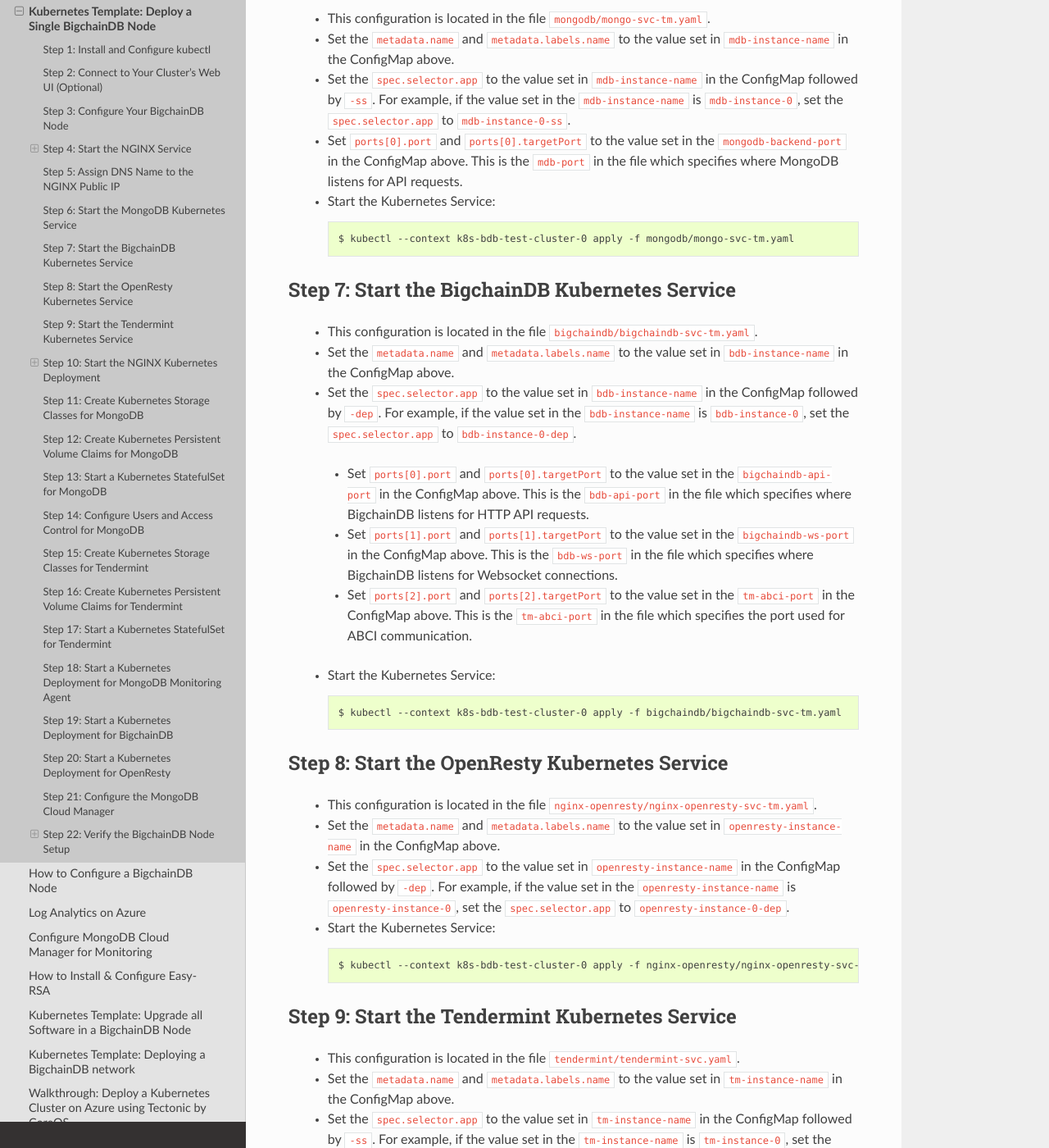
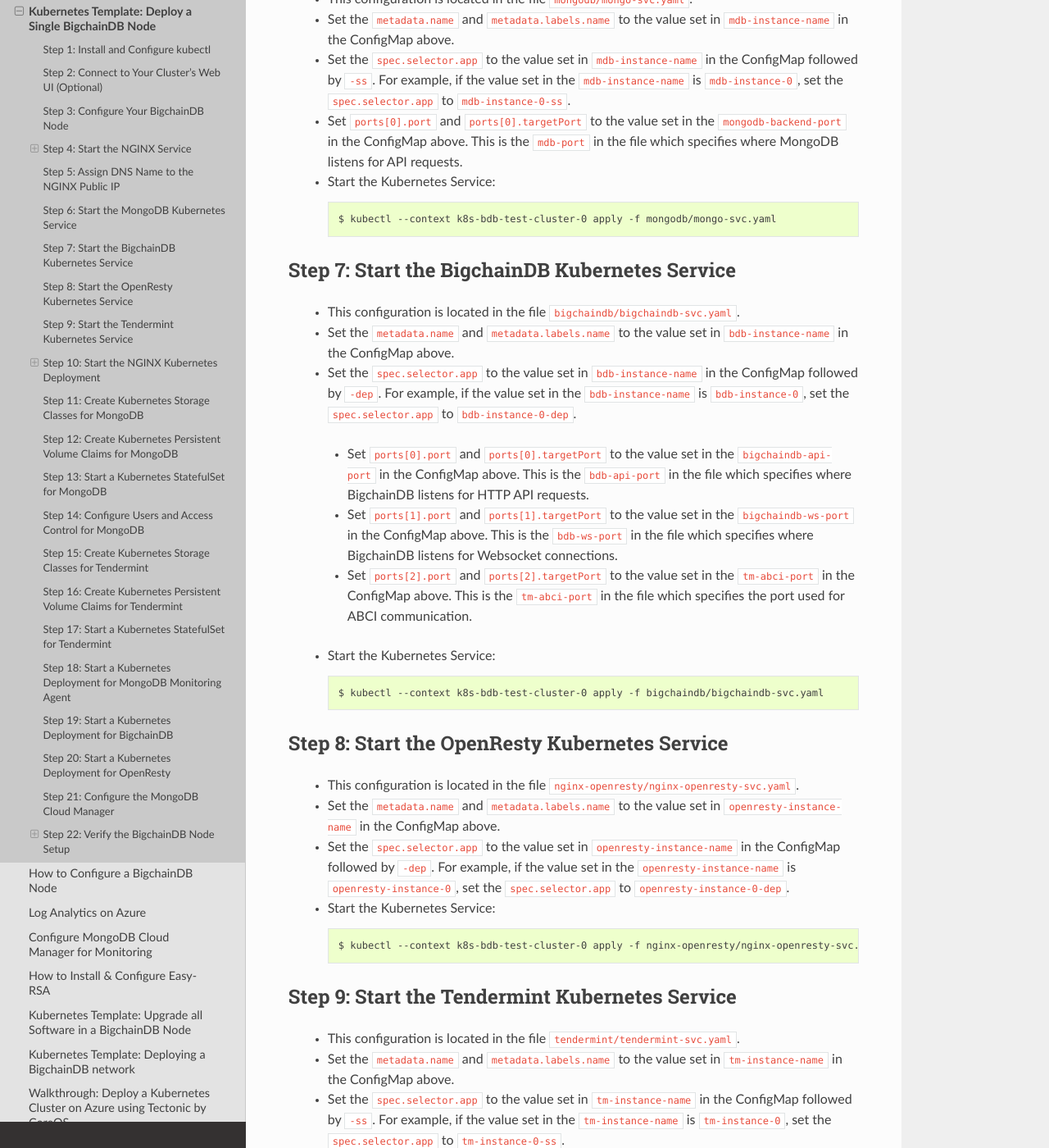
Before and after one commit to bigchaindb/bigchaindb, a Sphinx documentation site: the page built from docs/server/source/production-deployment-template/node-on-kubernetes.rst, in a window 1280 px wide and 1400 px high, scrolled down 4123 px. Shown: the whole window at 82% size. Built offline with Sphinx 7.4.7 and the Read the Docs theme 2.0.0, drawn with Linux system fonts in a browser that asks for light colours; some of the changed text lies outside the part shown.

Commit message:
Addressing comments and removing *-tm* or *-tmt* references

```diff
--- a/docs/server/source/production-deployment-template/node-config-map-and-secrets.rst
+++ b/docs/server/source/production-deployment-template/node-config-map-and-secrets.rst
@@ -35,7 +35,7 @@
 ~~~~~~~~~~~~~~~~~
 
 The ``cluster-fqdn`` field specifies the domain you would have
-:ref:`registered before <register-a-domain-and-get-an-ssl-certificate-for-it-tmt>`.
+:ref:`registered before <register-a-domain-and-get-an-ssl-certificate-for-it>`.
 
 
 vars.cluster-frontend-port
--- a/docs/server/source/production-deployment-template/node-on-kubernetes.rst
+++ b/docs/server/source/production-deployment-template/node-on-kubernetes.rst
@@ -3,13 +3,12 @@
 Kubernetes Template: Deploy a Single BigchainDB Node
 ====================================================
 
-This page describes how to deploy a stand-alone BigchainDB + Tendermint node,
-or a static network of BigchainDB + Tendermint nodes.
+This page describes how to deploy a stand-alone BigchainDB + Tendermint node
 using `Kubernetes <https://kubernetes.io/>`_.
 It assumes you already have a running Kubernetes cluster.
 
 Below, we refer to many files by their directory and filename,
-such as ``configuration/config-map-tm.yaml``. Those files are files in the
+such as ``configuration/config-map.yaml``. Those files are files in the
 `bigchaindb/bigchaindb repository on GitHub <https://github.com/bigchaindb/bigchaindb/>`_
 in the ``k8s/`` directory.
 Make sure you're getting those files from the appropriate Git branch on
@@ -125,7 +124,7 @@
 Step 4.1: Vanilla NGINX
 ^^^^^^^^^^^^^^^^^^^^^^^
 
-   * This configuration is located in the file ``nginx-http/nginx-http-svc-tm.yaml``.
+   * This configuration is located in the file ``nginx-http/nginx-http-svc.yaml``.
 
    * Set the ``metadata.name`` and ``metadata.labels.name`` to the value
      set in ``ngx-instance-name`` in the ConfigMap above.
@@ -153,7 +152,7 @@
 
      .. code:: bash
 
-        $ kubectl --context k8s-bdb-test-cluster-0 apply -f nginx-http/nginx-http-svc-tm.yaml
+        $ kubectl --context k8s-bdb-test-cluster-0 apply -f nginx-http/nginx-http-svc.yaml
 
 
 Step 4.2: NGINX with HTTPS
@@ -165,7 +164,7 @@
    * You should have already created the necessary Kubernetes Secrets in the previous
      step (i.e. ``https-certs``).
 
-   * This configuration is located in the file ``nginx-https/nginx-https-svc-tm.yaml``.
+   * This configuration is located in the file ``nginx-https/nginx-https-svc.yaml``.
 
    * Set the ``metadata.name`` and ``metadata.labels.name`` to the value
      set in ``ngx-instance-name`` in the ConfigMap above.
@@ -199,10 +198,10 @@
 
      .. code:: bash
 
-        $ kubectl --context k8s-bdb-test-cluster-0 apply -f nginx-https/nginx-https-svc-tm.yaml
+        $ kubectl --context k8s-bdb-test-cluster-0 apply -f nginx-https/nginx-https-svc.yaml
 
 
-.. _assign-dns-name-to-nginx-public-ip-tmt:
+.. _assign-dns-name-to-nginx-public-ip:
 
 Step 5: Assign DNS Name to the NGINX Public IP
 ----------------------------------------------
@@ -245,12 +244,12 @@
 nodes in the network can reach this instance.
 
 
-.. _start-the-mongodb-kubernetes-service-tmt:
+.. _start-the-mongodb-kubernetes-service:
 
 Step 6: Start the MongoDB Kubernetes Service
 --------------------------------------------
 
-  * This configuration is located in the file ``mongodb/mongo-svc-tm.yaml``.
+  * This configuration is located in the file ``mongodb/mongo-svc.yaml``.
 
   * Set the ``metadata.name`` and ``metadata.labels.name`` to the value
     set in ``mdb-instance-name`` in the ConfigMap above.
@@ -269,15 +268,15 @@
 
     .. code:: bash
 
-       $ kubectl --context k8s-bdb-test-cluster-0 apply -f mongodb/mongo-svc-tm.yaml
+       $ kubectl --context k8s-bdb-test-cluster-0 apply -f mongodb/mongo-svc.yaml
 
 
-.. _start-the-bigchaindb-kubernetes-service-tmt:
+.. _start-the-bigchaindb-kubernetes-service:
 
 Step 7: Start the BigchainDB Kubernetes Service
 -----------------------------------------------
 
-  * This configuration is located in the file ``bigchaindb/bigchaindb-svc-tm.yaml``.
+  * This configuration is located in the file ``bigchaindb/bigchaindb-svc.yaml``.
 
   * Set the ``metadata.name`` and ``metadata.labels.name`` to the value
     set in ``bdb-instance-name`` in the ConfigMap above.
@@ -306,15 +305,15 @@
 
     .. code:: bash
 
-       $ kubectl --context k8s-bdb-test-cluster-0 apply -f bigchaindb/bigchaindb-svc-tm.yaml
+       $ kubectl --context k8s-bdb-test-cluster-0 apply -f bigchaindb/bigchaindb-svc.yaml
 
 
-.. _start-the-openresty-kubernetes-service-tmt:
+.. _start-the-openresty-kubernetes-service:
 
 Step 8: Start the OpenResty Kubernetes Service
 ----------------------------------------------
 
-  * This configuration is located in the file ``nginx-openresty/nginx-openresty-svc-tm.yaml``.
+  * This configuration is located in the file ``nginx-openresty/nginx-openresty-svc.yaml``.
 
   * Set the ``metadata.name`` and ``metadata.labels.name`` to the value
     set in ``openresty-instance-name`` in the ConfigMap above.
@@ -328,10 +327,10 @@
 
     .. code:: bash
 
-       $ kubectl --context k8s-bdb-test-cluster-0 apply -f nginx-openresty/nginx-openresty-svc-tm.yaml
+       $ kubectl --context k8s-bdb-test-cluster-0 apply -f nginx-openresty/nginx-openresty-svc.yaml
 
 
-.. _start-the-tendermint-kubernetes-service-tmt:
+.. _start-the-tendermint-kubernetes-service:
 
 Step 9: Start the Tendermint Kubernetes Service
 -----------------------------------------------
@@ -385,7 +384,7 @@
 Step 10.1: Vanilla NGINX
 ^^^^^^^^^^^^^^^^^^^^^^^^
 
-  * This configuration is located in the file ``nginx-http/nginx-http-dep-tm.yaml``.
+  * This configuration is located in the file ``nginx-http/nginx-http-dep.yaml``.
 
   * Set the ``metadata.name`` and ``spec.template.metadata.labels.app``
     to the value set in ``ngx-instance-name`` in the ConfigMap followed by a
@@ -418,14 +417,14 @@
 
     .. code:: bash
 
-       $ kubectl --context k8s-bdb-test-cluster-0 apply -f nginx-http/nginx-http-dep-tm.yaml
+       $ kubectl --context k8s-bdb-test-cluster-0 apply -f nginx-http/nginx-http-dep.yaml
 
 
 Step 10.2: NGINX with HTTPS
 ^^^^^^^^^^^^^^^^^^^^^^^^^^^
 
    * This configuration is located in the file
-     ``nginx-https/nginx-https-dep-tm.yaml``.
+     ``nginx-https/nginx-https-dep.yaml``.
 
    * Set the ``metadata.name`` and ``spec.template.metadata.labels.app``
      to the value set in ``ngx-instance-name`` in the ConfigMap followed by a
@@ -465,10 +464,10 @@
 
      .. code:: bash
 
-        $ kubectl --context k8s-bdb-test-cluster-0 apply -f nginx-https/nginx-https-dep-tm.yaml
+        $ kubectl --context k8s-bdb-test-cluster-0 apply -f nginx-https/nginx-https-dep.yaml
 
 
-.. _create-kubernetes-storage-class-mdb-tmt:
+.. _create-kubernetes-storage-class-mdb:
 
 Step 11: Create Kubernetes Storage Classes for MongoDB
 ------------------------------------------------------
@@ -594,12 +593,12 @@
     For notes on recreating a private volume form a released Azure disk resource consult
     :doc:`the page about cluster troubleshooting <../production-deployment-template/troubleshoot>`.
 
-.. _start-kubernetes-stateful-set-mongodb-tmt:
+.. _start-kubernetes-stateful-set-mongodb:
 
 Step 13: Start a Kubernetes StatefulSet for MongoDB
 ---------------------------------------------------
 
-  * This configuration is located in the file ``mongodb/mongo-ss-tm.yaml``.
+  * This configuration is located in the file ``mongodb/mongo-ss.yaml``.
 
   * Set the ``spec.serviceName`` to the value set in ``mdb-instance-name`` in
     the ConfigMap.
@@ -665,7 +664,7 @@
 
     .. code:: bash
 
-       $ kubectl --context k8s-bdb-test-cluster-0 apply -f mongodb/mongo-ss-tm.yaml
+       $ kubectl --context k8s-bdb-test-cluster-0 apply -f mongodb/mongo-ss.yaml
 
   * It might take up to 10 minutes for the disks, specified in the Persistent
     Volume Claims above, to be created and attached to the pod.
@@ -925,13 +924,13 @@
        $ kubectl --context k8s-bdb-test-cluster-0 apply -f mongodb-monitoring-agent/mongo-mon-dep.yaml
 
 
-.. _start-kubernetes-deployment-bdb-tmt:
+.. _start-kubernetes-deployment-bdb:
 
 Step 19: Start a Kubernetes Deployment for BigchainDB
 -----------------------------------------------------
 
   * This configuration is located in the file
-    ``bigchaindb/bigchaindb-dep-tm.yaml``.
+    ``bigchaindb/bigchaindb-dep.yaml``.
 
   * Set ``metadata.name`` and ``spec.template.metadata.labels.app`` to the
     value set in ``bdb-instance-name`` in the ConfigMap, followed by
@@ -980,13 +979,13 @@
 
     .. code:: bash
 
-       $ kubectl --context k8s-bdb-test-cluster-0 apply -f bigchaindb/bigchaindb-dep-tm.yaml
+       $ kubectl --context k8s-bdb-test-cluster-0 apply -f bigchaindb/bigchaindb-dep.yaml
 
 
   * You can check its status using the command ``kubectl get deployments -w``
 
 
-.. _start-kubernetes-deployment-openresty-tmt:
+.. _start-kubernetes-deployment-openresty:
 
 Step 20: Start a Kubernetes Deployment for OpenResty
 ----------------------------------------------------
--- a/docs/server/source/production-deployment-template/workflow.rst
+++ b/docs/server/source/production-deployment-template/workflow.rst
@@ -10,7 +10,7 @@
     We use standalone MongoDB (without Replica Set), BFT replication is handled by Tendermint.
 
 
-.. _register-a-domain-and-get-an-ssl-certificate-for-it-tmt:
+.. _register-a-domain-and-get-an-ssl-certificate-for-it:
 
 1. Register a Domain and Get an SSL Certificate for It
 ^^^^^^^^^^^^^^^^^^^^^^^^^^^^^^^^^^^^^^^^^^^^^^^^^^^^^^
@@ -63,7 +63,7 @@
     "app_hash": ""
     }
 
-.. _things-each-node-operator-must-do-tmt:
+.. _things-each-node-operator-must-do:
 
 Things Each Node Operator Must Do
 ---------------------------------
```
Also changed, not shown: other parts of docs/server/source/production-deployment-template/node-config-map-and-secrets.rst (+1 -1 lines), other parts of docs/server/source/production-deployment-template/node-on-kubernetes.rst (+11 -11 lines), docs/server/source/production-deployment-template/bigchaindb-network-on-kubernetes.rst (+40 -40 lines).
